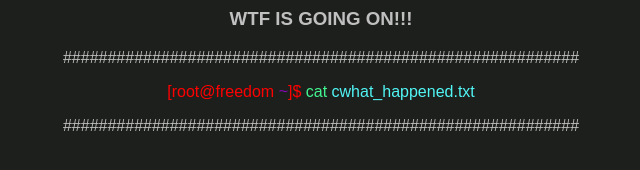
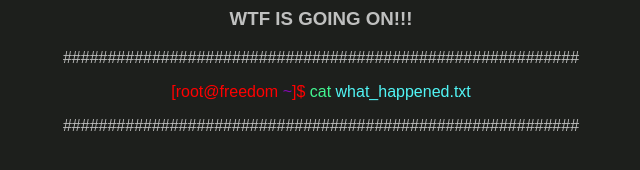
Before and after one commit to RealDarkInfo/main, a plain HTML site: page lines.html in a window 1280 px wide. Shown: the full height of the page, 319-959 px from the left. Drawn offline with Linux system fonts and the light colour scheme.

Commit message:
Update lines.html

```diff
--- a/lines.html
+++ b/lines.html
@@ -14,7 +14,7 @@
 <center>
 <h3>WTF IS GOING ON!!!</h3>
 <p>##########################################################</p>
-<p style="color:#42F590;"> <span>[root@freedom <span style="color:#8509b3;">~</span>]$ </span>cat <a style="color:#51f5f5;" href="what_hapened.html">cwhat_happened.txt</a></p>
+<p style="color:#42F590;"> <span>[root@freedom <span style="color:#8509b3;">~</span>]$ </span>cat <a style="color:#51f5f5;" href="what_hapened.html">what_happened.txt</a></p>
 <p>##########################################################</p>
 </center>
 </body>
```
